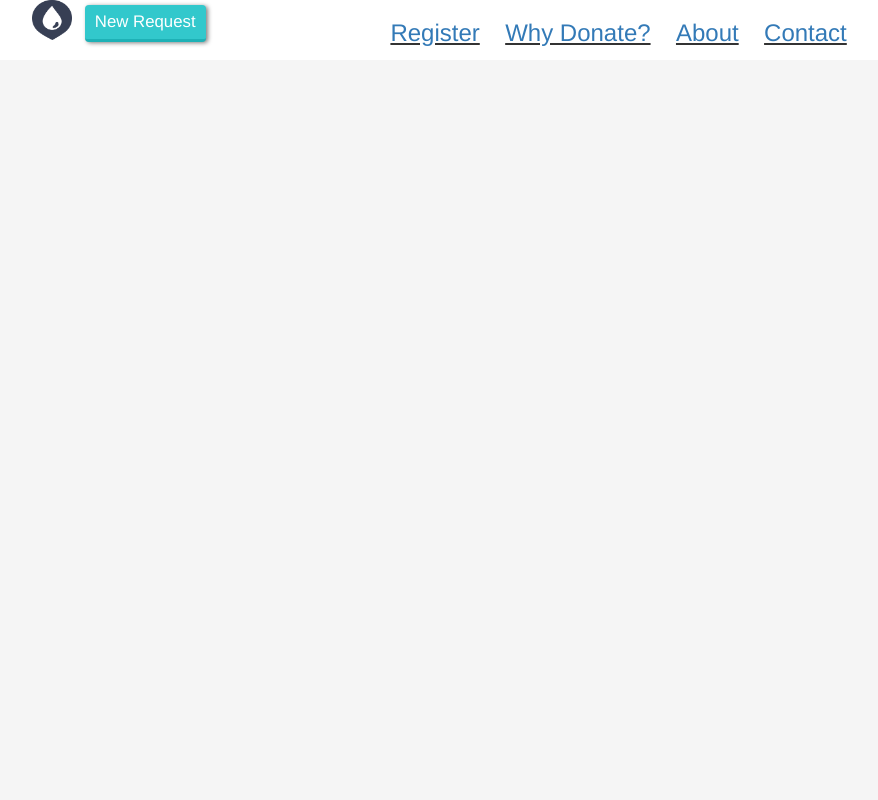
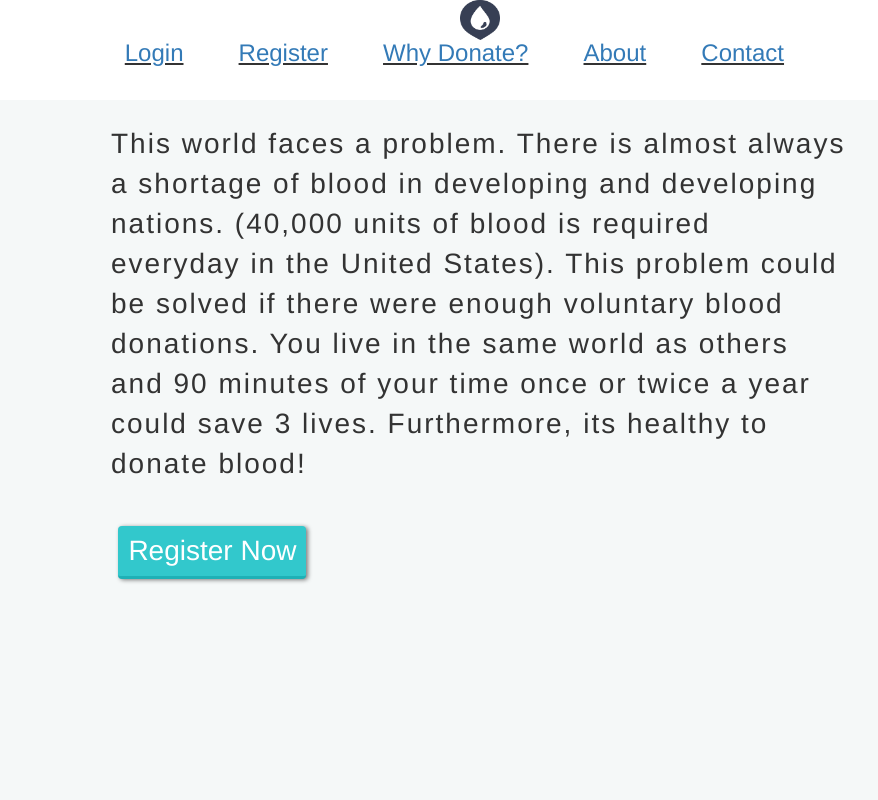
Before and after one commit to Vaironl/Social-Blood, a Django app: page / in a window 1280 px wide. Shown: the whole page, without its empty margins (160-1038 px from the left). Run offline with Django 3.2, Linux system fonts and the light colour scheme; data comes from the database, SQL or seed files in the repository; some libraries are stand-ins or nearby versions.

Commit message:
Minor css edits

```diff
--- a/socialblood/static/css/main.css
+++ b/socialblood/static/css/main.css
@@ -1,31 +1,42 @@
 body
 {
-	background-color: rgba(230, 230, 230, 0.4);
+	/*background-color: rgba(230, 230, 230, 0.4);*/
+	background-color: #f5f8f8;
 }
 
 nav
 {
 	width: 100%;
-	height: 60px;
+	height: 100px;
 	background-color: white;
 }
 
-.wrapper
+.logo
 {
-	width: 70%;
-	height: 100%;
-	margin: auto;
+    width:100%;
+    display:block;
+    margin:auto auto;
+    text-align:center;
 }
 
-.wrapper img
+.logo img
 {
 	width:40px;
 	height: 40px;
 }
+.wrapper
+{
+    display:block;
+	width: 100%;
+	height: 40%;
+	text-align:center;
+	/*border:1px solid black;*/
+}
 
-.wrapper button
+
+.main-button
 {
-	font-size: 1.2em;
+	font-size: 2.0em;
 	border-radius: 4px;
 	color:white;
 	background-color: rgba(50, 200, 204, 1);
@@ -48,26 +59,35 @@ nav
 
 .wrapper .nav-info
 {
-	display: inline-block;
+	display: inline;
 	width: 60%;
 	height: 100px;
-	float:right;
+	text-align: center;
 	height:
 }
 
 .nav-info h3
 {
 	text-decoration: underline;
-	display: inline-block;
+	display: inline;
 	margin-right: 4%;
-
-	position: relative;
 	top:0px;
+	height:10px;
 }
 
 .container
 {
-	width: 70%;
+	width: 60%;
 	margin:0 auto;
 	height: 480px;
 }
+
+.container p
+{
+	font-size: 2em;
+	letter-spacing: 2px;
+	font-weight: 200;
+	position: relative;
+	top:5%;
+	margin-bottom:5%;
+}
--- a/socialblood/templates/blog/post_list.html
+++ b/socialblood/templates/blog/post_list.html
@@ -10,10 +10,12 @@
 	<body>
 
 	<nav>
+		<div class="logo">
+				<img src="{% static 'images/logo-dark.png' %}">
+		</div>
 		<div class="wrapper">
-			<img src="{% static 'images/logo-dark.png' %}">
-			<button>New Request</button>
 			<div class="nav-info">
+				<h3><a href="#">Login</a></h3>
 				<h3><a href="{% url 'register' %}">Register</a></h3>
 				<h3><a href="#">Why Donate?</a></h3>
 				<h3><a href="#">About</a></h3>
@@ -24,7 +26,10 @@
 	</nav>
 
 		<div class="container">
-
+			<p>
+			This world faces a problem. There is almost always a shortage of blood in developing and developing nations. (40,000 units of blood is required everyday in the United States). This problem could be solved if there were enough voluntary blood donations. You live in the same world as others and 90 minutes of your time once or twice a year could save 3 lives. Furthermore, its healthy to donate blood!
+			</p>
+			<button href="{% url 'register' %}" class="main-button">Register Now</button>
 		</div>
 
 <!-- 		{% for post in posts %}
```
Also changed, not shown: 12 other files.
